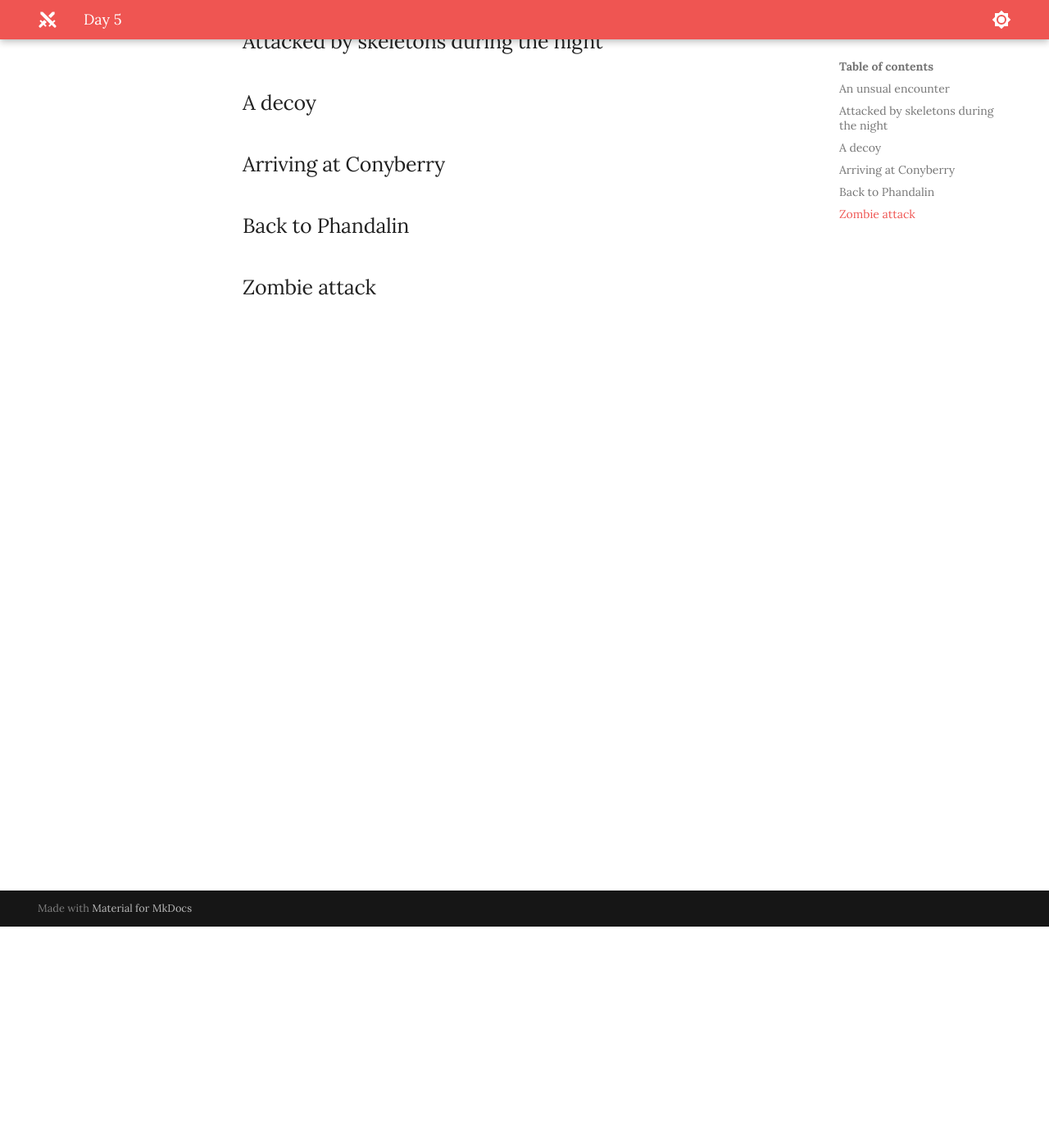
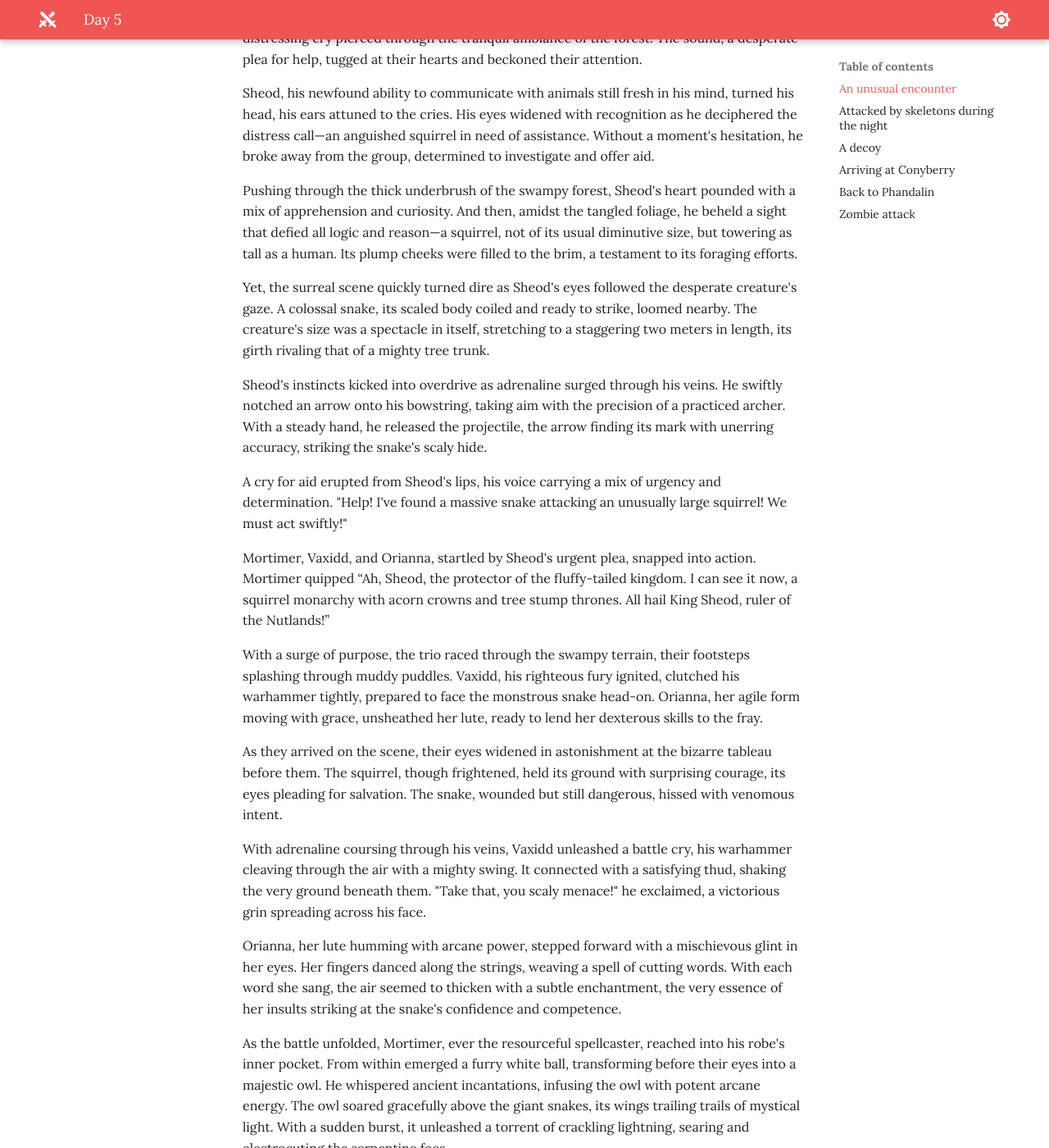
Before and after one commit to jonasmcferreira/adventures, an MkDocs documentation site: the page built from docs/phandelver/05.md, in a window 1280 px wide and 1400 px high, scrolled down 270 px. Shown: the whole window at 82% size. Built offline with MkDocs 1.6.1 and Material for MkDocs 9.7.7, drawn with Linux system fonts in a browser that asks for light colours; some of the changed text lies outside the part shown.

Commit message:
modified docs/phandelver/05.md

```diff
--- a/docs/phandelver/05.md
+++ b/docs/phandelver/05.md
@@ -1,6 +1,43 @@
 # Day 5
 
-## An unsual encounter
+## An unusual encounter
+
+As the morning sun cast its golden rays upon the adventurers' path towards Conyberry, a distressing cry pierced through the tranquil ambiance of the forest. The sound, a desperate plea for help, tugged at their hearts and beckoned their attention.
+
+Sheod, his newfound ability to communicate with animals still fresh in his mind, turned his head, his ears attuned to the cries. His eyes widened with recognition as he deciphered the distress call—an anguished squirrel in need of assistance. Without a moment's hesitation, he broke away from the group, determined to investigate and offer aid.
+
+Pushing through the thick underbrush of the swampy forest, Sheod's heart pounded with a mix of apprehension and curiosity. And then, amidst the tangled foliage, he beheld a sight that defied all logic and reason—a squirrel, not of its usual diminutive size, but towering as tall as a human. Its plump cheeks were filled to the brim, a testament to its foraging efforts.
+
+Yet, the surreal scene quickly turned dire as Sheod's eyes followed the desperate creature's gaze. A colossal snake, its scaled body coiled and ready to strike, loomed nearby. The creature's size was a spectacle in itself, stretching to a staggering two meters in length, its girth rivaling that of a mighty tree trunk.
+
+Sheod's instincts kicked into overdrive as adrenaline surged through his veins. He swiftly notched an arrow onto his bowstring, taking aim with the precision of a practiced archer. With a steady hand, he released the projectile, the arrow finding its mark with unerring accuracy, striking the snake's scaly hide.
+
+A cry for aid erupted from Sheod's lips, his voice carrying a mix of urgency and determination. "Help! I've found a massive snake attacking an unusually large squirrel! We must act swiftly!"
+
+Mortimer, Vaxidd, and Orianna, startled by Sheod's urgent plea, snapped into action.
+Mortimer quipped “Ah, Sheod, the protector of the fluffy-tailed kingdom. I can see it now, a squirrel monarchy with acorn crowns and tree stump thrones. All hail King Sheod, ruler of the Nutlands!”
+
+With a surge of purpose, the trio raced through the swampy terrain, their footsteps splashing through muddy puddles. Vaxidd, his righteous fury ignited, clutched his warhammer tightly, prepared to face the monstrous snake head-on. Orianna, her agile form moving with grace, unsheathed her lute, ready to lend her dexterous skills to the fray.
+
+As they arrived on the scene, their eyes widened in astonishment at the bizarre tableau before them. The squirrel, though frightened, held its ground with surprising courage, its eyes pleading for salvation. The snake, wounded but still dangerous, hissed with venomous intent.
+
+With adrenaline coursing through his veins, Vaxidd unleashed a battle cry, his warhammer cleaving through the air with a mighty swing. It connected with a satisfying thud, shaking the very ground beneath them. "Take that, you scaly menace!" he exclaimed, a victorious grin spreading across his face.
+
+Orianna, her lute humming with arcane power, stepped forward with a mischievous glint in her eyes. Her fingers danced along the strings, weaving a spell of cutting words. With each word she sang, the air seemed to thicken with a subtle enchantment, the very essence of her insults striking at the snake's confidence and competence.
+
+As the battle unfolded, Mortimer, ever the resourceful spellcaster, reached into his robe's inner pocket. From within emerged a furry white ball, transforming before their eyes into a majestic owl. He whispered ancient incantations, infusing the owl with potent arcane energy. The owl soared gracefully above the giant snakes, its wings trailing trails of mystical light. With a sudden burst, it unleashed a torrent of crackling lightning, searing and electrocuting the serpentine foes.
+
+The startled squirrel took advantage of the distraction, darting away from the snakes with a renewed sense of freedom. However, the snakes, undeterred, pursued their prey onto dry land, slithering relentlessly in their pursuit. Vaxidd, his determination unwavering, brought his warhammer crashing down upon one of the snakes, its scales yielding to the forceful blow. Sheod, an arrow poised in his bow, released it with unerring accuracy, piercing the flesh of another snake.
+
+Mortimer, emboldened by his newfound prowess, held his hand aloft, a small indicator glowing with arcane energy. With a resolute shout, he unleashed a fiery projectile, a scorching orb hurtling toward the remaining snake. The projectile erupted in a brilliant display of flames, enveloping the serpent in a fiery embrace.
+
+As the defeated snakes writhed and succumbed to their wounds, the adventurers stood triumphant amidst the aftermath of their fierce battle. Panting heavily, they exchanged glances of pride and relief, a camaraderie forged through shared danger.
+
+"Well, I'd say we made quite the team, wouldn't you?" Vaxidd chuckled, wiping sweat from his brow.
+Orianna smirked, her lute still humming with residual magic. "Indeed, our insults were truly cutting this time."
+Mortimer grinned, his owl familiar perched on his shoulder. "Looks like I've found my groove. Fiery projectiles seem to be my calling."
+Sheod, his bow still in hand, nodded appreciatively. "We fought well together. And I must admit, Mortimer, your newfound affinity for owl-induced lightning was quite impressive."
+
 
 ## Attacked by skeletons during the night
 
```
